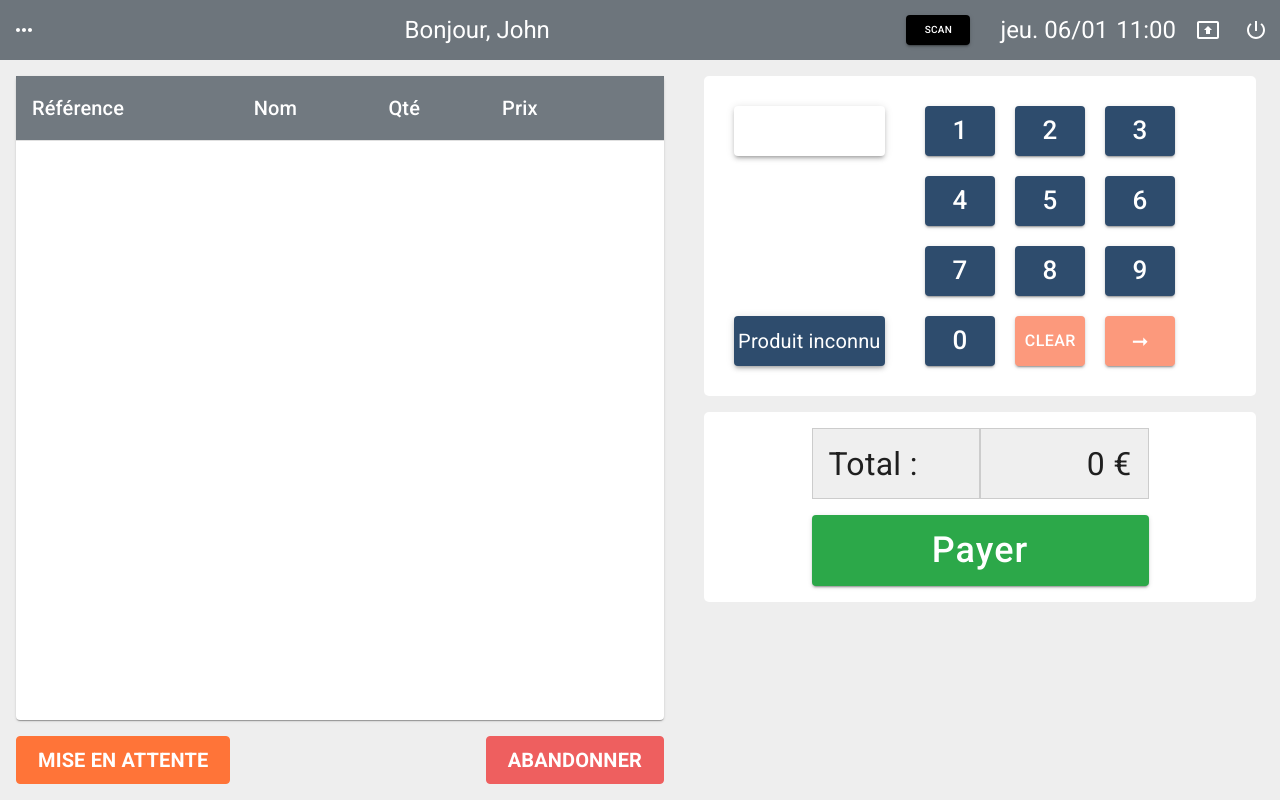
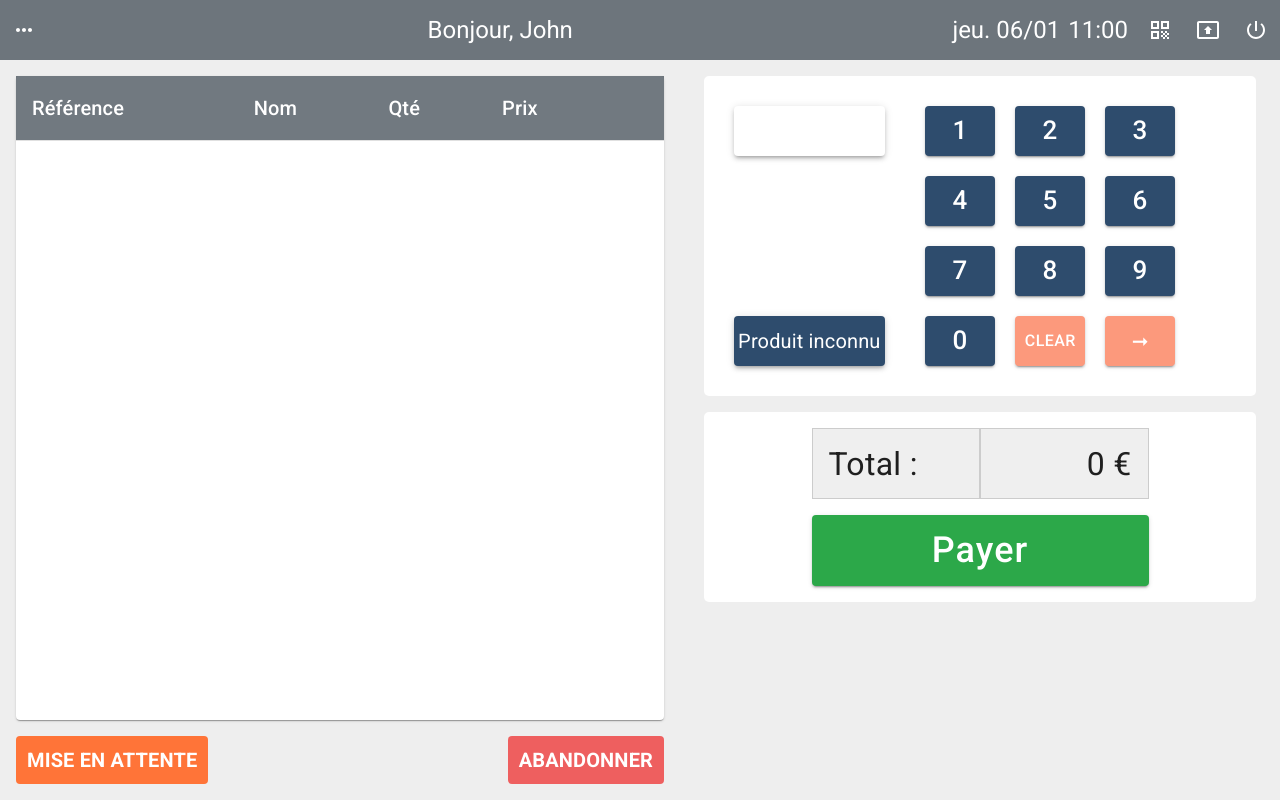
Before and after one commit to MrSquaare/evoltech, a React (Create React App) app: page / in a window 1280 px wide. Built offline with nearby package versions, Linux system fonts and the light colour scheme.

Commit message:
fix: minor style fixes

```diff
--- a/src/components/cashier/ActionsPanel.tsx
+++ b/src/components/cashier/ActionsPanel.tsx
@@ -16,12 +16,10 @@
       }}
     >
       <Button
-        variant="outlined"
         size="large"
         sx={{
           backgroundColor: "#FF7438",
-          borderColor: "#FF7438",
-          ":hover": { backgroundColor: "#FF7438", borderColor: "#FF7438" },
+          ":hover": { backgroundColor: "#FF7438" },
         }}
         onClick={() =>
           cashRegister.isHolding ? handleResumeOrder() : handleHoldOrder()
@@ -37,12 +35,10 @@
         </Typography>
       </Button>
       <Button
-        variant="outlined"
         size="large"
         sx={{
           backgroundColor: "#EE5F5F",
-          borderColor: "#EE5F5F",
-          ":hover": { backgroundColor: "#EE5F5F", borderColor: "#EE5F5F" },
+          ":hover": { backgroundColor: "#EE5F5F" },
         }}
         onClick={() => handleResetOrder()}
       >
--- a/src/components/cashier/PayementPanel.tsx
+++ b/src/components/cashier/PayementPanel.tsx
@@ -79,8 +79,9 @@
           width: 337,
           height: 71,
           fontSize: 36,
+          textTransform: "capitalize",
           backgroundColor: "#2CA849",
-          textTransform: "capitalize",
+          ":hover": { backgroundColor: "#2CA849" },
         }}
         onClick={() => handleOpen()}
       >
--- a/src/components/layout/TopBar.tsx
+++ b/src/components/layout/TopBar.tsx
@@ -1,7 +1,8 @@
 import MoreHorizIcon from "@mui/icons-material/MoreHoriz";
 import PowerSettingsNewIcon from "@mui/icons-material/PowerSettingsNew";
 import PresentToAllIcon from "@mui/icons-material/PresentToAll";
-import { Box, Button, IconButton, Typography } from "@mui/material";
+import QrCodeIcon from "@mui/icons-material/QrCode";
+import { Box, IconButton, Typography } from "@mui/material";
 import React, { FunctionComponent, useCallback, useMemo } from "react";
 
 import { products } from "../../constants/samples";
@@ -54,24 +55,16 @@
           alignItems: "center",
         }}
       >
-        <Button
-          color={"primary"}
-          variant={"contained"}
-          sx={{
-            width: "30px",
-            height: "30px",
-            fontSize: 10,
-            backgroundColor: "black",
-            marginRight: "30px",
-          }}
-          onClick={() => simulateScan()}
-        >
-          Scan
-        </Button>
-
         <Box sx={{ marginRight: "0.5rem" }}>
           <TopBarClock />
         </Box>
+        <IconButton
+          size="large"
+          sx={{ color: "white" }}
+          onClick={() => simulateScan()}
+        >
+          <QrCodeIcon />
+        </IconButton>
         <IconButton
           size="large"
           sx={{ color: "white" }}
```
